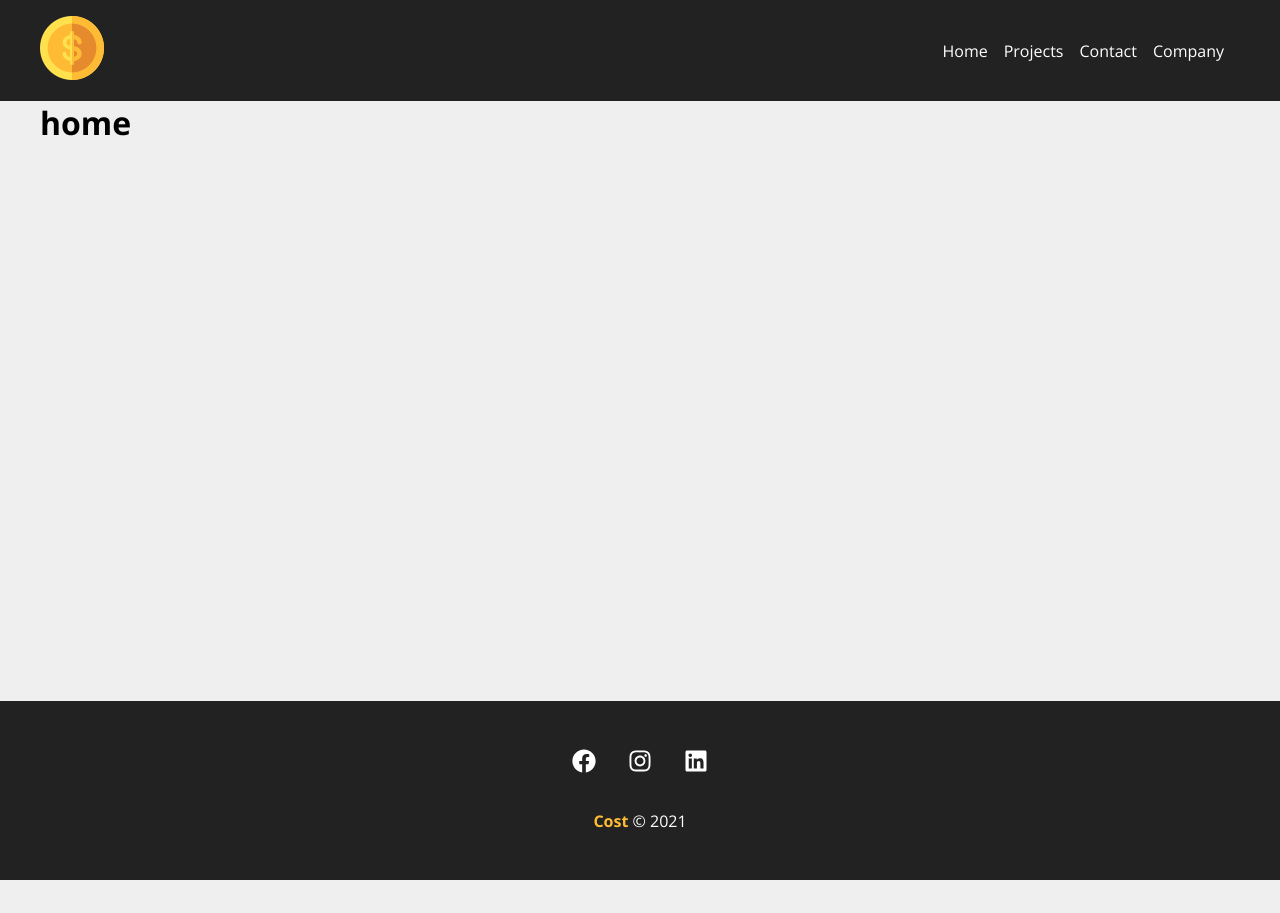
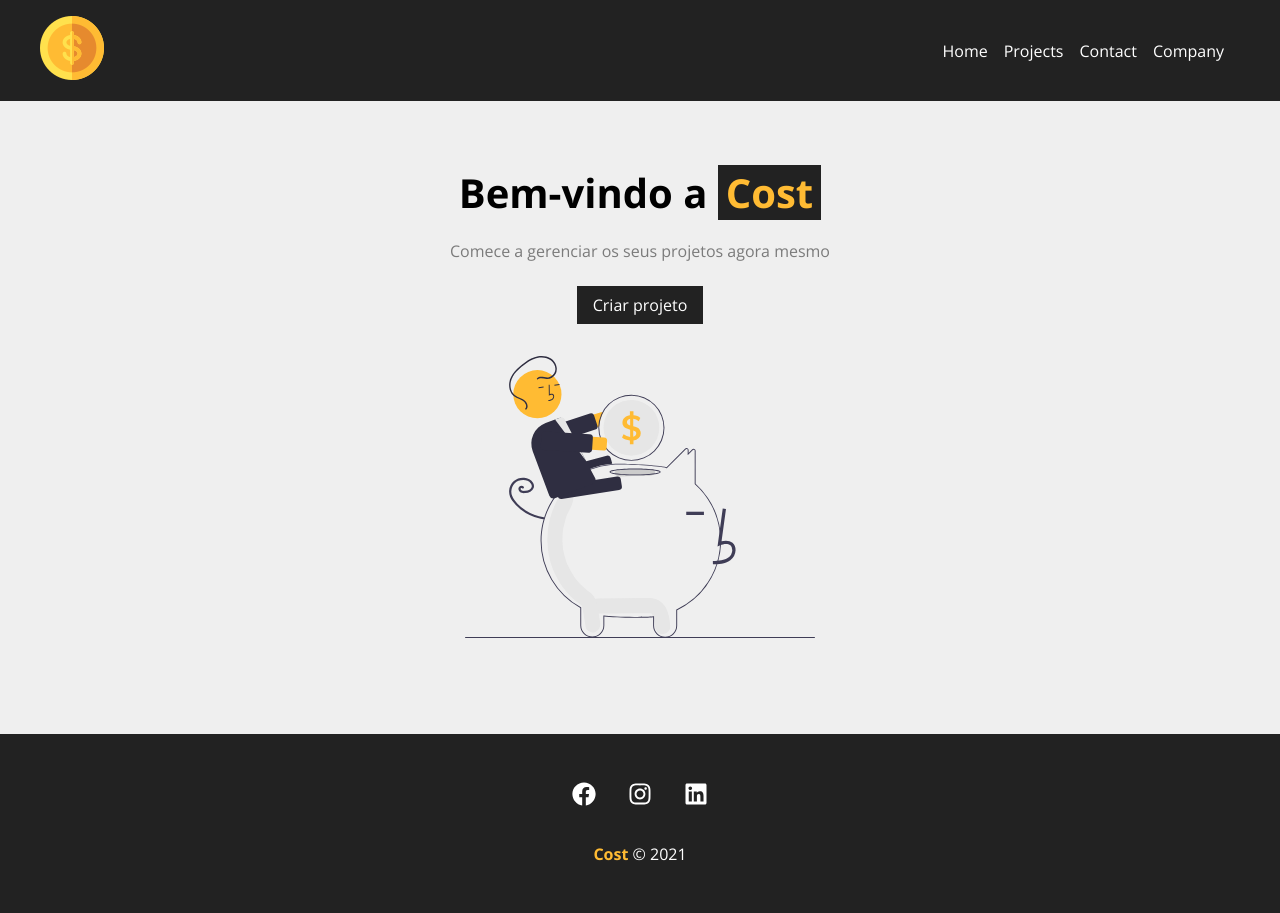
Before and after one commit to brunosa91/Cost-react, a React (Create React App) app: page / in a window 1280 px wide. Before the commit the page ends 880 px from the top, so only its background shows below. Built offline with nearby package versions, Linux system fonts and the light colour scheme; a web font is replaced by a local one.

Commit message:
estilizado a home

```diff
--- a/src/components/pages/Home.jsx
+++ b/src/components/pages/Home.jsx
@@ -1,5 +1,18 @@
+import styles from "./Home.module.css";
+import savings from "../../img/savings.svg";
+import LinkButton from "../layout/LinkButton";
+
 function Home() {
-  return <h1>home</h1>;
+  return (
+    <section className={styles.home_container}>
+      <h1>
+        Bem-vindo a <span>Cost</span>
+      </h1>
+      <p>Comece a gerenciar os seus projetos agora mesmo</p>
+      <LinkButton to="/newproject" text="Criar projeto" />
+      <img src={savings} alt="costs" />
+    </section>
+  );
 }
 
 export default Home;
--- /dev/null
+++ b/src/components/pages/Home.module.css
@@ -0,0 +1,26 @@
+.home_container {
+  width: 100%;
+  display: flex;
+  flex-direction: column;
+  align-items: center;
+  justify-content: center;
+  padding: 4em;
+}
+.home_container h1 {
+  font-size: 2.5em;
+  margin-bottom: 0.5em;
+}
+.home_container span {
+  color: #ffbb33;
+  padding: 0 0.2em;
+  background-color: #222;
+}
+.home_container p {
+  margin-bottom: 1.5em;
+  color: #7b7b7b;
+}
+
+.home_container img {
+  width: 350px;
+  margin: 2em 0;
+}
```
